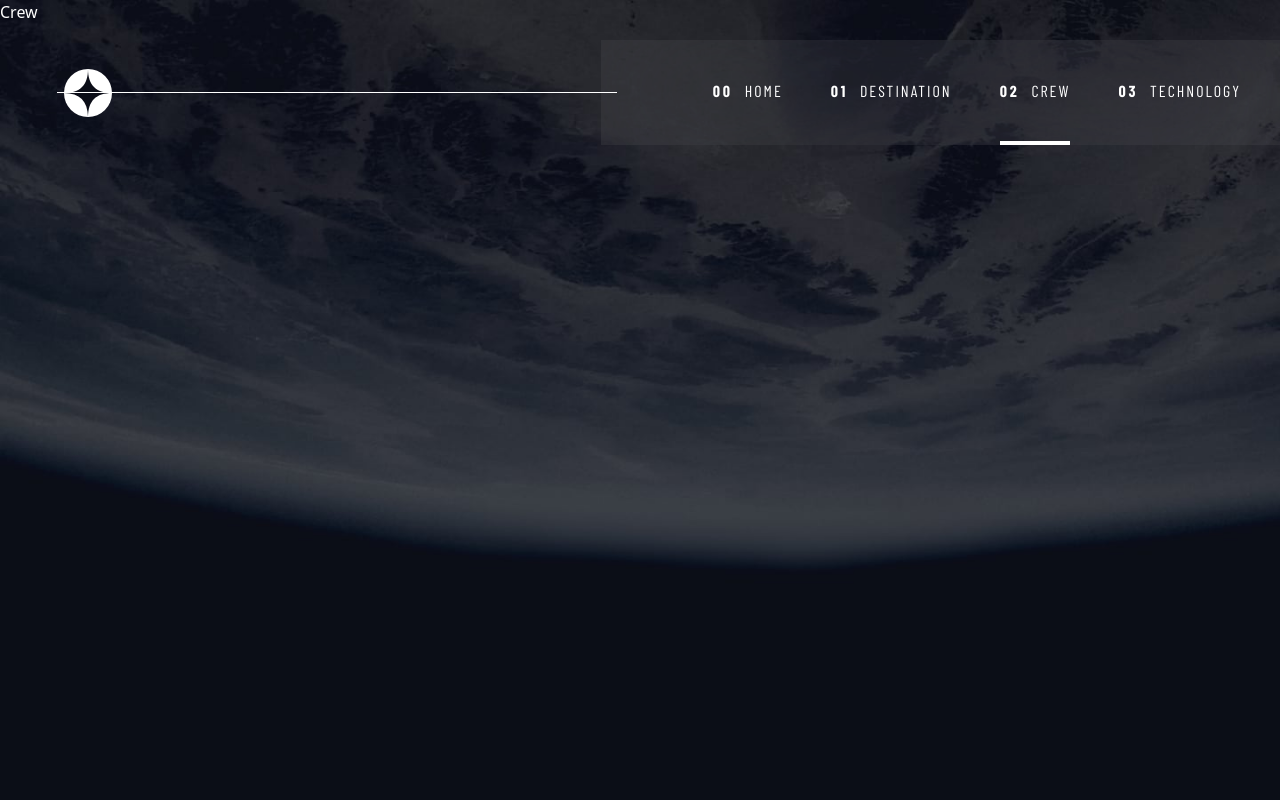
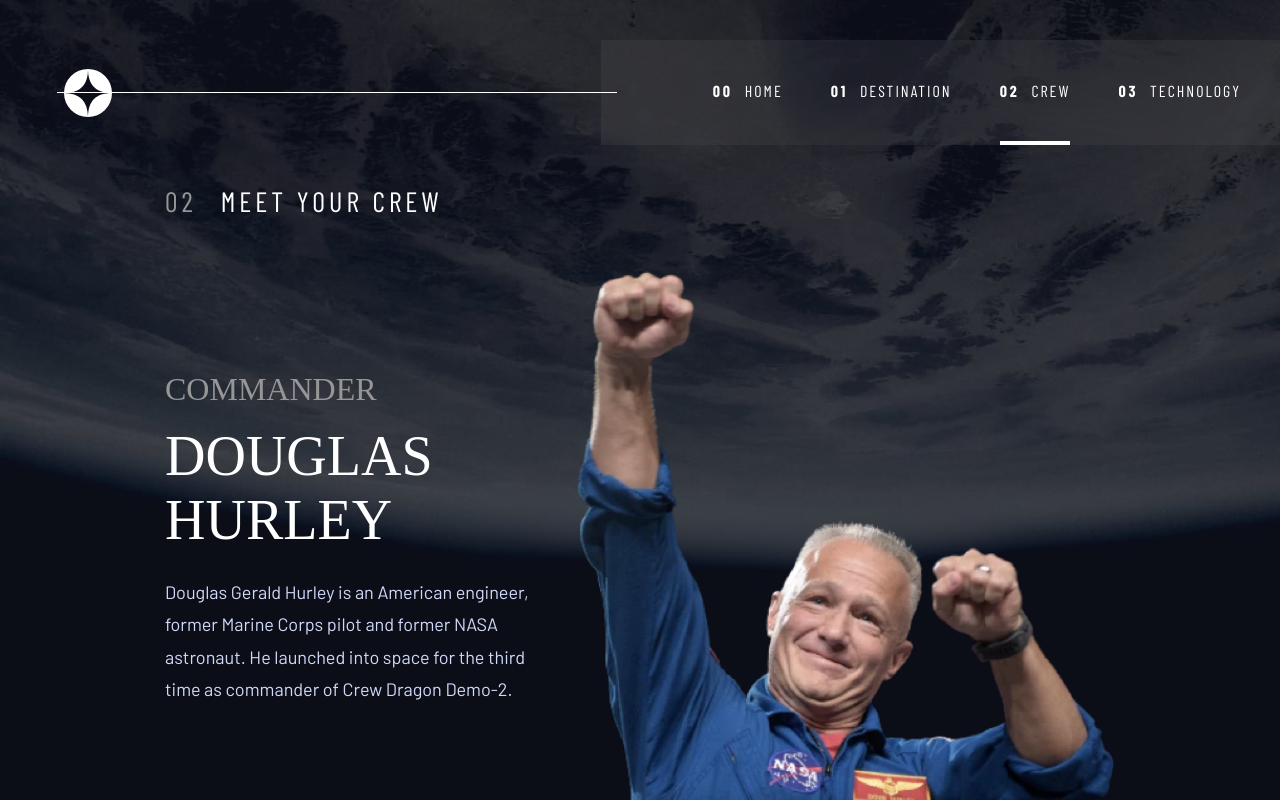
Before and after one commit to xyzeez/space-tourism-website, a React (Vite) app: page /crew in a window 1280 px wide. Shown: the top 800 px of the page. Built offline with nearby package versions, Linux system fonts and the light colour scheme; a web font is replaced by a local one.

Commit message:
🎨 ui(app): finished crew page UI

```diff
--- a/src/pages/Crew.jsx
+++ b/src/pages/Crew.jsx
@@ -1,5 +1,37 @@
+import Pagination from '../components/Pagination';
+
 const Crew = () => {
-  return <main className="bg-crew">Crew</main>;
+  return (
+    <main className="flex flex-col items-center md:items-start gap-y-16 xl:gap-y-[53px] bg-crew p-6 pt-28 md:p-10 md:pt-[136px] xl:py-12 xl:pt-[184px] xl:px-[165px]">
+      <h1 className="heading-xs uppercase">
+        <span className="text-ashe mr-6">02</span>
+        <span>Meet your crew</span>
+      </h1>
+      <div className="flex flex-col xl:flex-row items-center xl:justify-between gap-y-[37px] md:gap-y-8 xl:gap-x-8 w-full">
+        <section className="flex flex-col items-center xl:items-start xl:self-end gap-y-20 md:gap-y-[54px] xl:gap-y-[237px] xl:mb-12">
+          <div className="text-center xl:text-left">
+            <h2 className="uppercase mb-6">
+              <span className="block heading-s text-ashe mb-2 md:mb-4">
+                Commander
+              </span>
+              <span className="heading-m">Douglas Hurley</span>
+            </h2>
+            <p className="body text-blue max-w-[58ch] xl:max-w-[54ch]">
+              Douglas Gerald Hurley is an American engineer, former Marine Corps
+              pilot and former NASA astronaut. He launched into space for the
+              third time as commander of Crew Dragon Demo-2.
+            </p>
+          </div>
+          <Pagination />
+        </section>
+        <img
+          src="/assets/crew/image-douglas-hurley.webp"
+          alt=""
+          className="w-full max-w-[271.27px] md:max-w-[446.74px] xl:md:max-w-[539.28px] h-auto mask md:-mb-[27px] xl:mb-0"
+        />
+      </div>
+    </main>
+  );
 };
 
 export default Crew;
```
